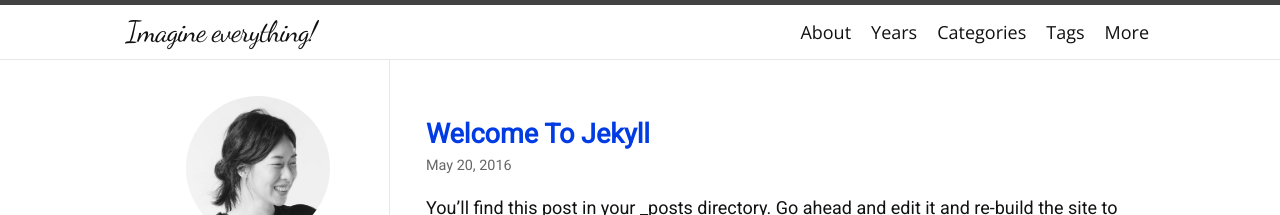
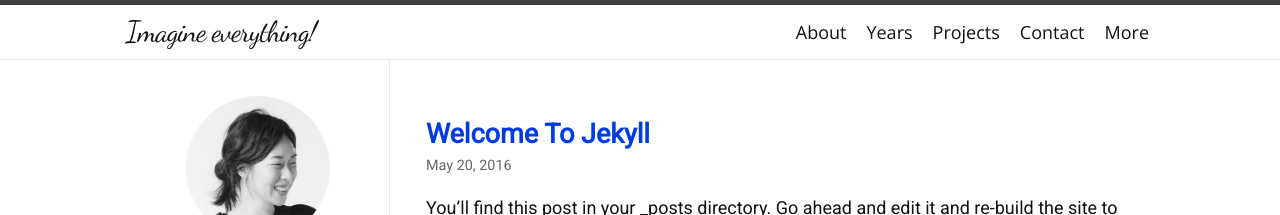
Before and after one commit to eseulssi/kimyiseul.github.io, a Jekyll site: the page built from index.html, in a window 1280 px wide. Shown: the top 215 px of the page. Built offline with Jekyll 4.4.1, drawn with Linux system fonts in a browser that asks for light colours; nearby versions of some CDN libraries; some web fonts are replaced; the list of posts is cut into pages by our own code.

Commit message:
상단바 변경

```diff
--- a/_data/navigation.yml
+++ b/_data/navigation.yml
@@ -2,9 +2,9 @@
   url: /about/
 - title: Years
   url: /years/
-- title: Categories
+- title: Projects
   url: /categories/
-- title: Tags
+- title: Contact
   url: /tags/
 - title: More
   sublinks:
```
